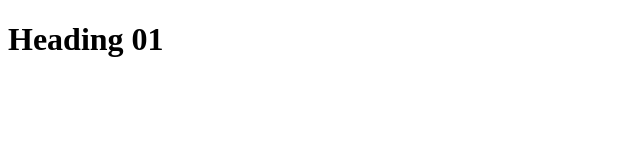
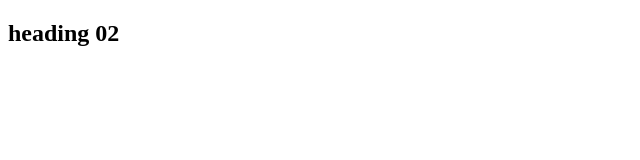
Before and after one commit to DespicableDeveloper/project7T6, a plain HTML site: page index.html in a window 1280 px wide. Shown: the whole page, without its empty margins (0-640 px from the left). Drawn offline with Linux system fonts and the light colour scheme.

Commit message:
commit added at 4:38PM

```diff
--- a/index.html
+++ b/index.html
@@ -6,6 +6,6 @@
     <title>Document</title>
 </head>
 <body>
-    <h1>Heading 01</h1>
+    <h2>heading 02</h2>
 </body>
 </html>
```
